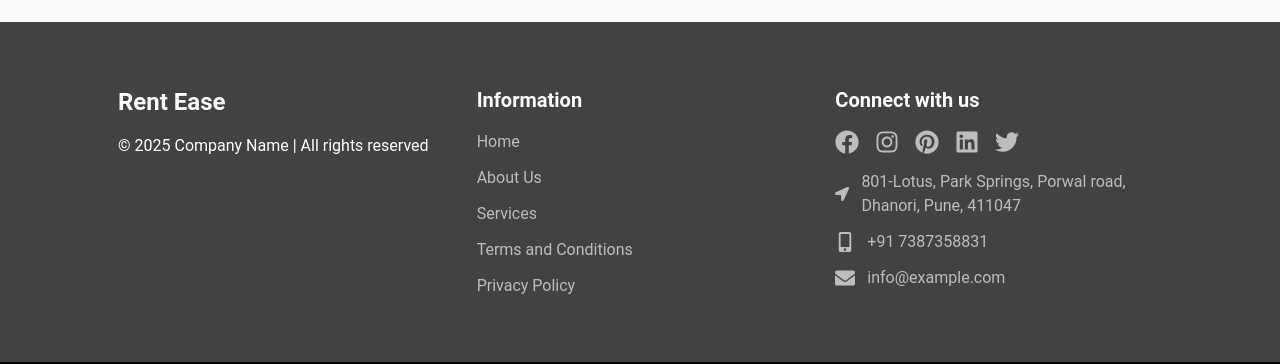
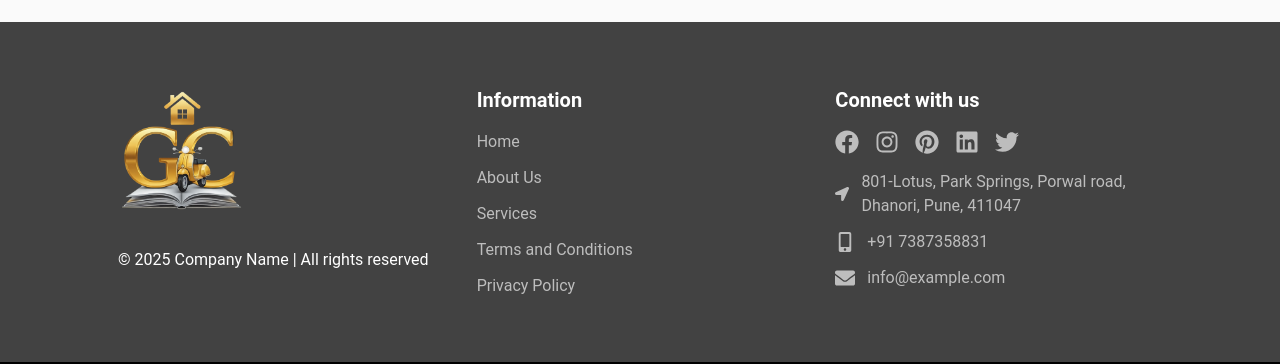
Before and after one commit to shashank8112357010/rental-frontend, a React (Vite) app: page / in a window 1280 px wide. Shown: the part 1406-1770 px from the top of the page. Built offline with nearby package versions, Linux system fonts and the light colour scheme.

Commit message:
footer logo

```diff
--- a/src/components/Footer.jsx
+++ b/src/components/Footer.jsx
@@ -10,6 +10,7 @@ import {
   FaTwitter,
 } from "react-icons/fa";
 import { Link } from "react-router-dom";
+import footerlogo from "../assets/logo.png"
 
 export default function Footer() {
   return (
@@ -18,9 +19,10 @@ export default function Footer() {
         <div className="container mx-auto p-12">
           <div className="grid md:grid-cols-3 gap-8">
             {/* Company Details */}
-            <div className="py-4">
-              <h1 className="text-2xl font-bold mb-4">Rent Ease</h1>
-              <p>&copy; 2025 Company Name | All rights reserved</p>
+            <div className="py-4 ">
+              {/* <h1 className="text-2xl font-bold mb-4">Rent Ease</h1> */}
+              <img src={footerlogo} alt="" className="w-32 md:ml-0 ml-16" />
+              <p className="pt-8">&copy; 2025 Company Name | All rights reserved</p>
             </div>
 
             {/* Information Section */}
--- a/src/components/Layout.jsx
+++ b/src/components/Layout.jsx
@@ -72,8 +72,8 @@ const Layout = () => {
   const [isMobileMenuOpen, setMobileMenuOpen] = useState(false);
 
   const handleNavClick = (path) => {
-    setActiveLink(path); // Set the active link when clicked
-    setMobileMenuOpen(false); // Close mobile menu after clicking a link
+    setActiveLink(path);
+    setMobileMenuOpen(false);
   };
 
   const toggleMobileMenu = () => {
@@ -88,10 +88,11 @@ const Layout = () => {
             <div className="flex gap-16">
               {/* Logo */}
               <div className="flex items-center gap-8">
-                <Link to="/" className="flex items-center">
+                <Link
+                  to="/"
+                  onClick={() => handleNavClick("/")}
+                  className={`flex items-center ${activeLink === "/"}`}>
                   <img src={logoImg} alt="" className="w-16" />
-                  {/* <Home className="h-6 w-6 text-indigo-600" /> */}
-                  {/* <span className="ml-2 font-semibold text-xl">RentEase</span> */}
 
                 </Link>
               </div>
```
